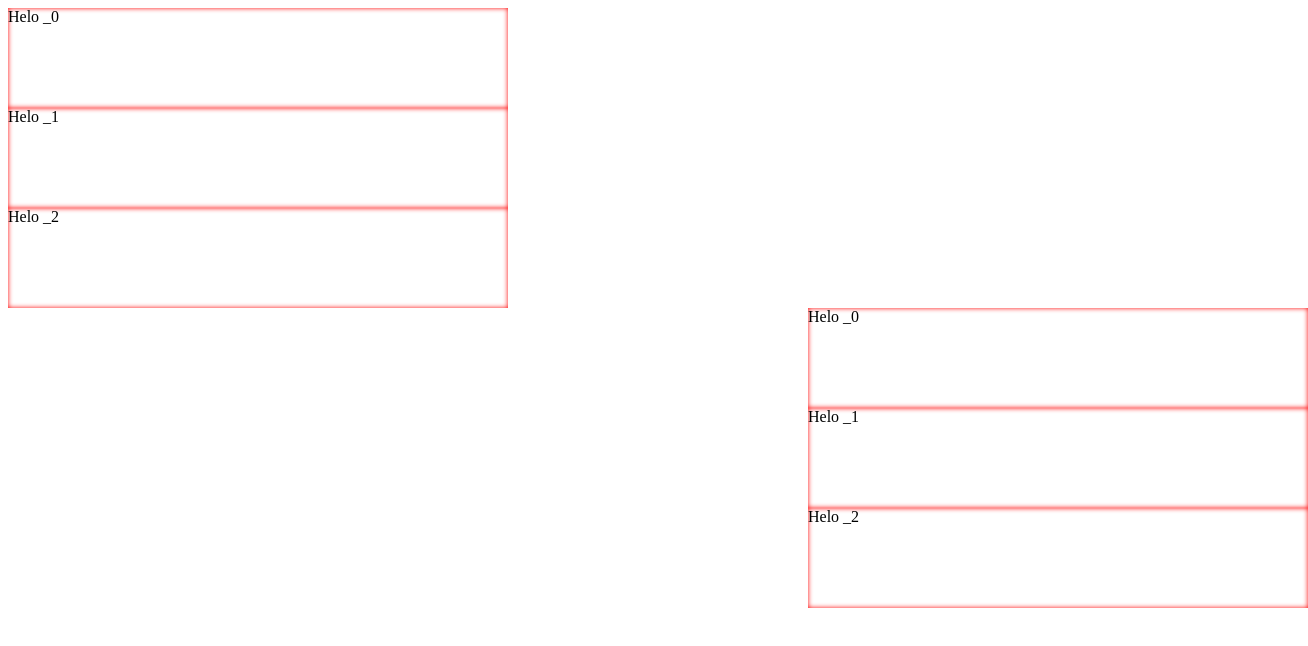
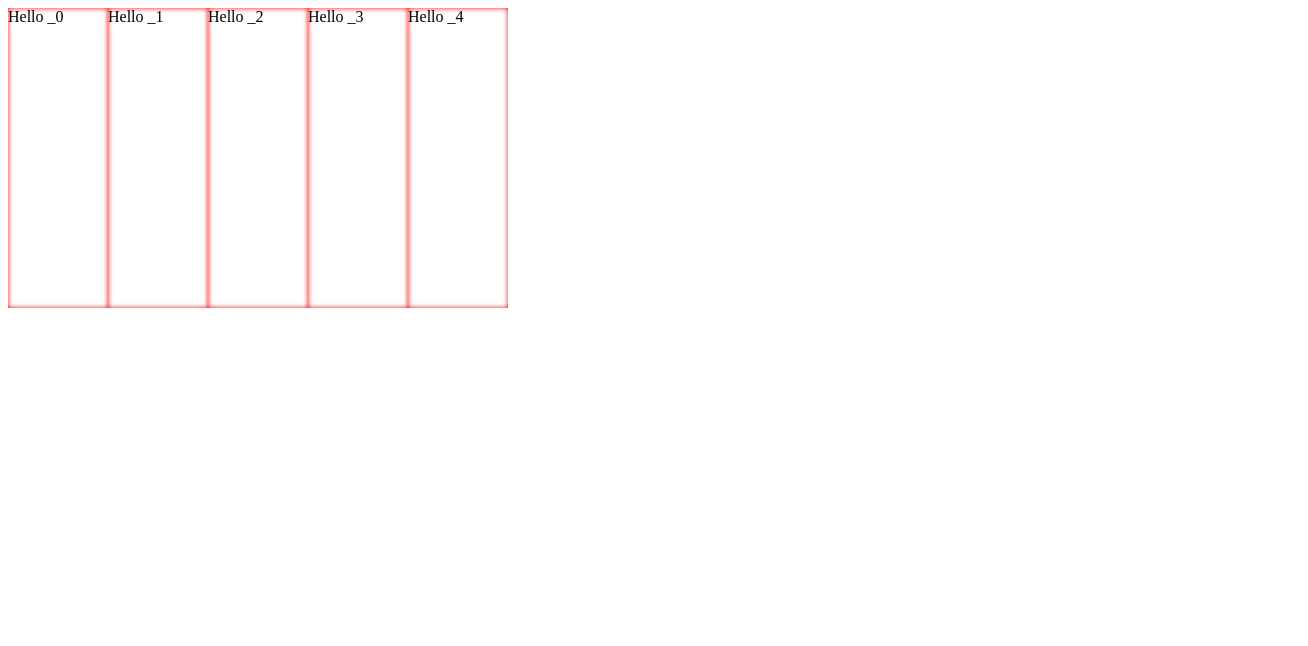
Before and after one commit to vaheqelyan/vue-sort, a Vue app: page / in a window 1280 px wide. Shown: the top 646 px of the page, 1308 px wide, since content can reach past the window. Built offline with nearby package versions, Linux system fonts and the light colour scheme; what namey-mcnameface would draw is missing.

Commit message:
fix: multi-direction for the SortList component

```diff
--- a/src/App.vue
+++ b/src/App.vue
@@ -80,19 +80,17 @@ const onSort2 = ({ index, newIndex }) => {
       </template>
     </DynamicVirtualList>-->
 
-    <SortList
+  <SortList
     :list="items"
     item-id="key"
     class="container"
     :row-height="100"
 		drop-id="bucket-1"
+    direction="row"
   >
-    <template v-slot:item="{ item, isActive }">
+    <template v-slot:item="{ item }">
       <div class="row">
-        <div v-if="isActive" class="row--active">
-          Hello {{ item.key }}
-        </div>
-        <div v-else>Helo {{ item.key }}</div>
+        Hello {{ item.key }}
       </div>
     </template>
 
@@ -102,7 +100,7 @@ const onSort2 = ({ index, newIndex }) => {
   </SortList>
 
 
-  <SortList
+  <!--<SortList
     :list="items2"
     item-id="key"
     class="container container--pos"
@@ -121,7 +119,8 @@ const onSort2 = ({ index, newIndex }) => {
     <template v-slot:drag-element="{ item }">
       <div class="item">{{ item.key }}</div>
     </template>
-  </SortList>
+  </SortList>-->
+
   </DnDProvider>
 </template>
 
@@ -147,15 +146,13 @@ const onSort2 = ({ index, newIndex }) => {
 .row {
   background: #fff;
   /*max-width: 200px;*/
-  height: 100px;
+  /*height: 100px;*/
+  width: 100%;
+  height: 100%;
   box-shadow: 0px 0px 5px red inset;
 }
 
 .invisible {
   visibility: hidden;
 }
-
-.row--active {
-  visibility: hidden;
-}
 </style>
--- a/src/Move.vue
+++ b/src/Move.vue
@@ -3,7 +3,7 @@
     :data-index="index"
     @mousedown="mousedown"
     :style="getStyle"
-    :class="{ 'transition no-select': startTransition }"
+    :class="getClass"
     class="item"
   >
     <slot />
@@ -17,6 +17,7 @@ import { DIRECTION } from './constants/props'
 const EDGE_THRESHOLD = 20
 
 const props = defineProps({
+  rowHeight: Number,
   item: Object,
   hasStarted: Boolean,
   boundEntries: Array,
@@ -125,26 +126,35 @@ const getProp = computed(() => {
   return propMap[props.direction]
 })
 
+const getClass = computed(() => {
+  return [
+    { 'transition no-select': props.startTransition },
+    `vue-sort--${props.direction}`
+  ]
+})
+
 const getStyle = computed(() => {
-  const { index, activeIndex, newIndex } = props
+  const { index, activeIndex, newIndex, rowHeight } = props
 
-  const { translateAxis, size } = getProp.value
+  const { position, translateAxis, size } = getProp.value
 
   if (props.hasStarted) {
     const translateSize = props.moveInstance.targetBound[size]
 
-    let y = index * 100
+    let y = index * rowHeight
 
     if (index >= newIndex && newIndex !== -1) {
       return {
-        top: `${index * 100}px`,
-        transform: `translate${translateAxis}(${100}px)`,
+        [position]: `${index * rowHeight}px`,
+        transform: `translate${translateAxis}(${rowHeight}px)`,
+        [size]: `${rowHeight}px`
       }
     }
   }
 
   return {
-    top: `${index * 100}px`,
+    [position]: `${index * rowHeight}px`,
+    [size]: `${rowHeight}px`
   }
 })
 </script>
@@ -153,7 +163,6 @@ const getStyle = computed(() => {
 .item {
   position: absolute;
   width: 100%;
-  height: 100px !important;
 }
 
 .transition {
@@ -167,4 +176,12 @@ const getStyle = computed(() => {
 .no-select {
   user-select: none;
 }
+
+.vue-sort--column {
+  width: 100%;
+}
+
+.vue-sort--row {
+  height: 100%;
+}
 </style>
--- a/src/SortList.vue
+++ b/src/SortList.vue
@@ -3,6 +3,7 @@
     <div class="scrollList" ref="container" @scroll="onScroll" v-bind="$attrs">
       <div class="scrollList__inner" :style="getContainerHeight.style">
         <move
+          :row-height="rowHeight"
           :start-transition="startTransition"
           :item="item"
           :filter-index="filterIndex"
@@ -18,7 +19,7 @@
           :move-instance="getDnDMove"
           :direction="direction"
         >
-          <slot name="item" v-bind:item="item" v-bind:is-active="false" />
+          <slot name="item" v-bind:item="item" />
         </move>
       </div>
     </div>
@@ -296,6 +297,6 @@ watch(getCordinate, (cordinate) => {
   position: relative;
   overflow: hidden;
   width: 100%;
-  min-height: 100%;
+  height: 100%;
 }
 </style>
```
